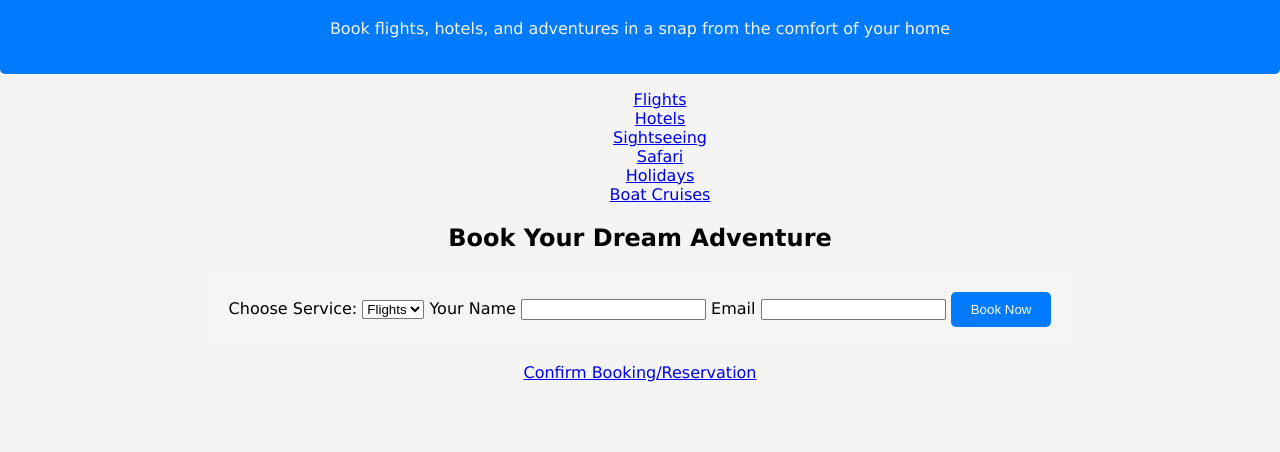
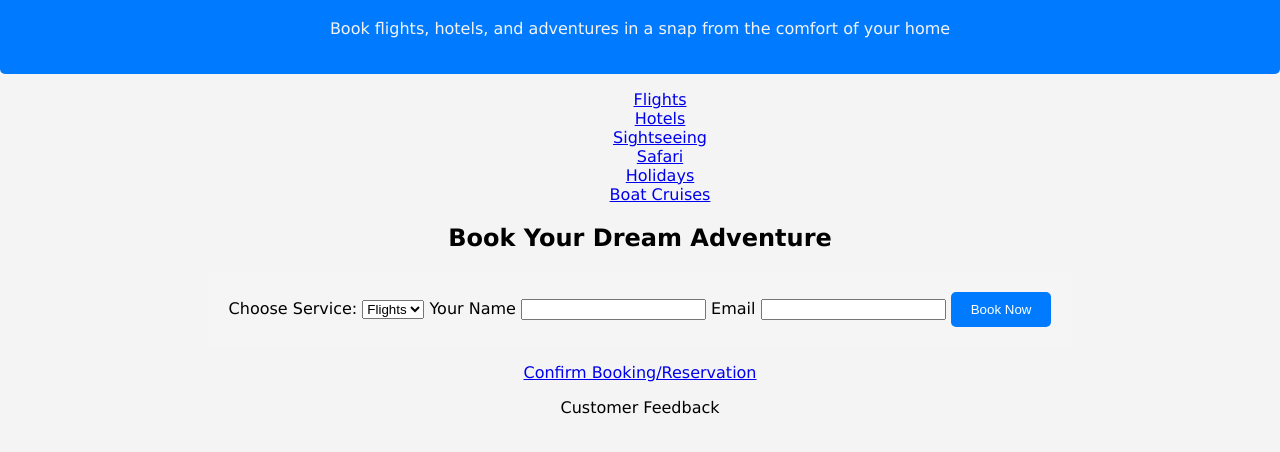
Before and after one commit to Charles-Lab76/TripSwift-Travel-App, a plain HTML site: page index.html in a window 1280 px wide. Shown: the part 82-534 px from the top of the page. Drawn offline with Linux system fonts and the light colour scheme.

Commit message:
Customer Feedback

```diff
--- a/index.html
+++ b/index.html
@@ -40,7 +40,7 @@
     <p id="confirmation"><a href="#confirm">Confirm Booking/Reservation</a></p>
     </section>
 
-
+       <p>Customer Feedback</p>
 
     <script src="App.js"></script>
 
```
Also changed, not shown: Feedback.html (added, +1 -0 lines), log.txt (added).
